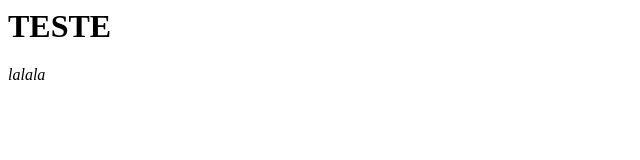
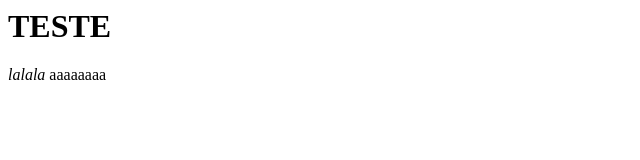
Before and after one commit to References-CodeSaving/CICD, a plain HTML site: page testando.html in a window 1280 px wide. Shown: the full height of the page, 0-640 px from the left. Drawn offline with Linux system fonts and the light colour scheme.

Commit message:
Update testando.html

```diff
--- a/testando.html
+++ b/testando.html
@@ -1,6 +1,6 @@
 <html>
 <body>
   <h1> TESTE </h1>
-  <p> <em>lalala</em> </p>
+  <p> <em>lalala</em> aaaaaaaa </p>
 </body>
 </html>
```
